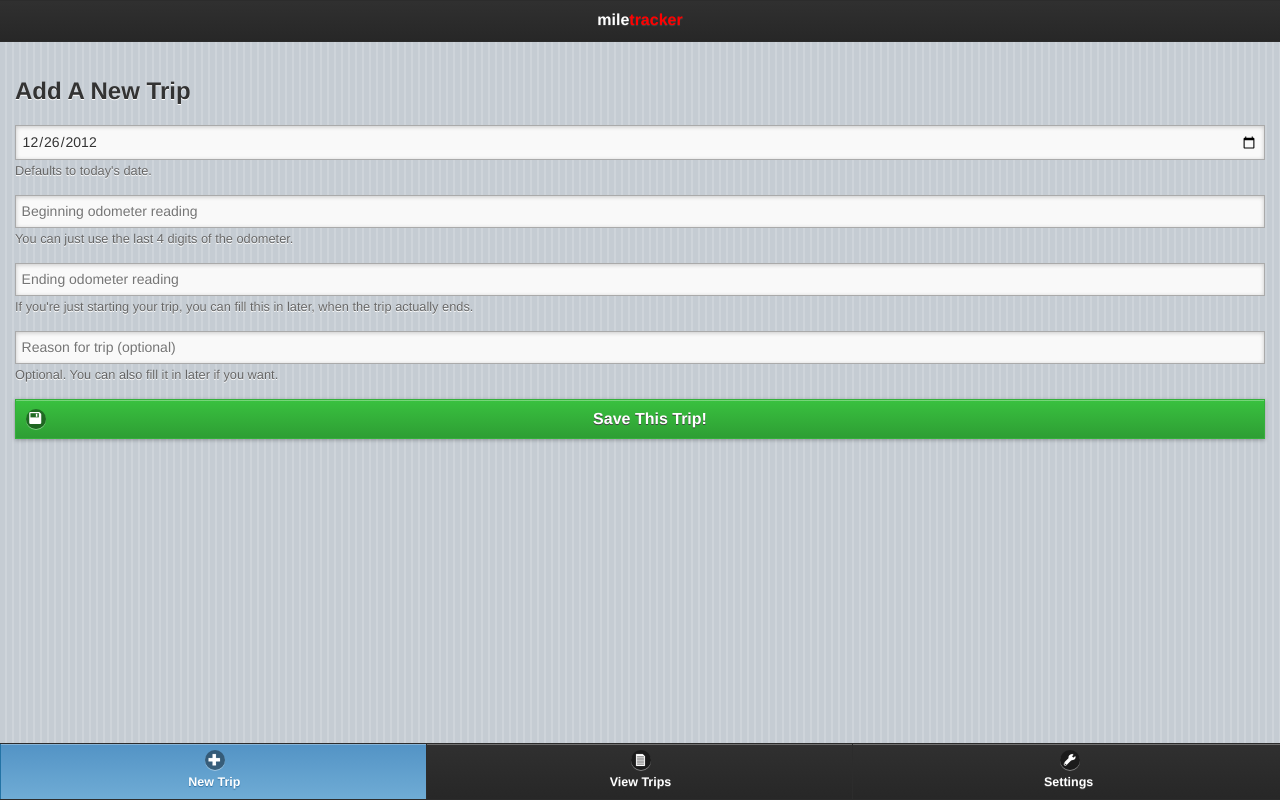
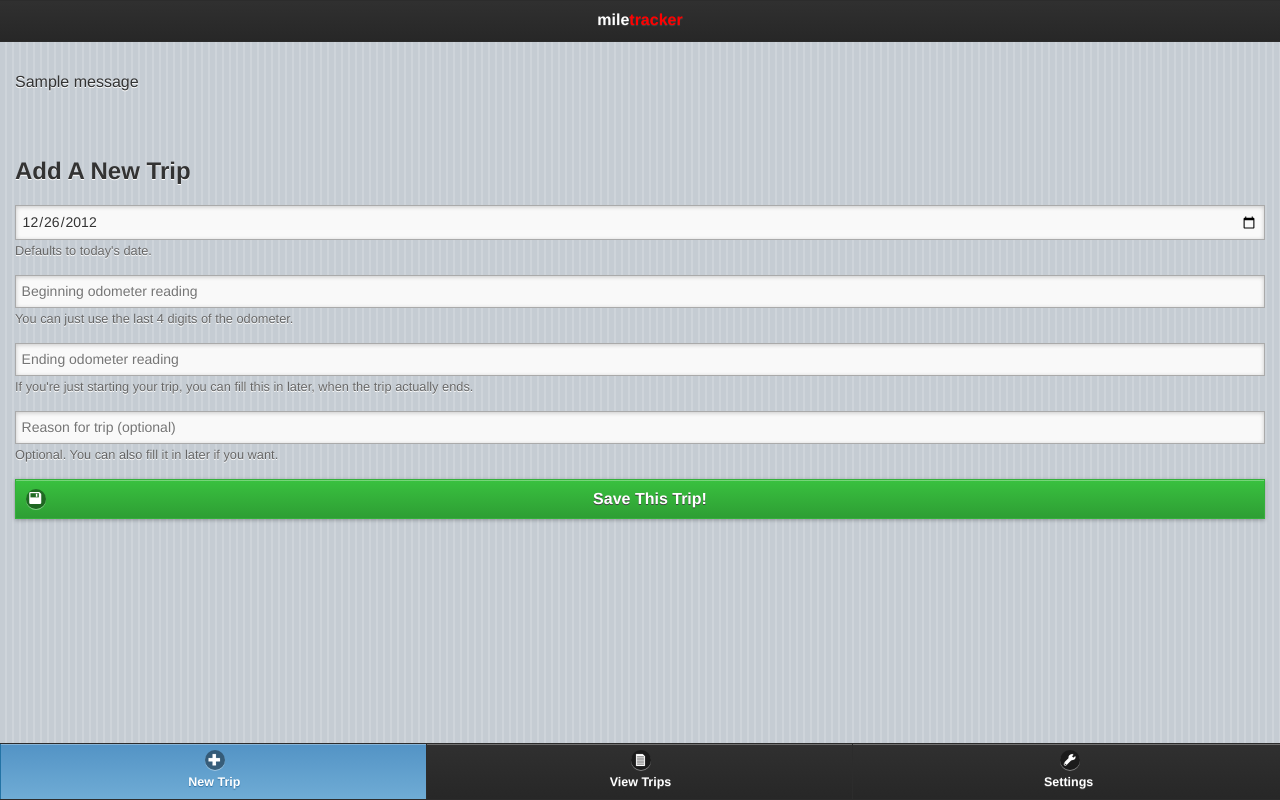
Before and after one commit to ezl/miletracker, a Django app: page /add/ in a window 1280 px wide. Run offline with Django 3.2, Linux system fonts and the light colour scheme; tables that the repository leaves empty hold one stand-in row (values such as "Sample post"); one stand-in notice (Sample message) is shown; parts of the project's set-up code (start-up, migrations or seed data) failed here and were passed over.

Commit message:
drop in django messages

```diff
--- a/miletracker/templates/base.html
+++ b/miletracker/templates/base.html
@@ -45,6 +45,14 @@
             </div>
             {% endblock %}
 
+            {% block messages%}
+                <div class="messages" data-role="content">
+                {% for message in messages %}
+                    <p class="{{ message.tags }}">{{ message|safe }}</p>
+                {% endfor %}
+                </div>
+            {% endblock %}
+
             {% block content %}
             <div data-role="content" data-theme="c">
                 Content block
```
